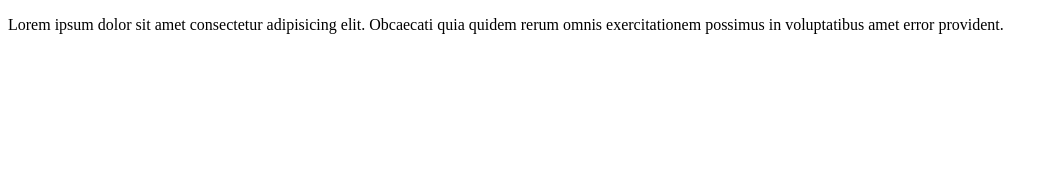
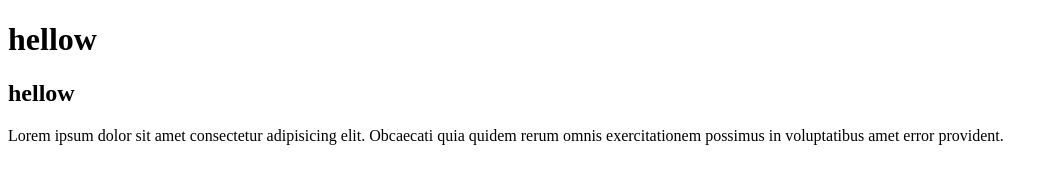
Before and after one commit to ehteshamshani02-afk/pot, a plain HTML site: page index.html in a window 1280 px wide. Shown: the whole page, without its empty margins (0-1052 px from the left). Drawn offline with Linux system fonts and the light colour scheme.

Commit message:
second commit

```diff
--- a/index.html
+++ b/index.html
@@ -6,6 +6,8 @@
     <title>Document</title>
 </head>
 <body>
+    <h1>hellow</h1>
+    <h2>hellow</h2>
     <p>Lorem ipsum dolor sit amet consectetur adipisicing elit. Obcaecati quia quidem rerum omnis exercitationem possimus in voluptatibus amet error provident.
 
     </p>
```
